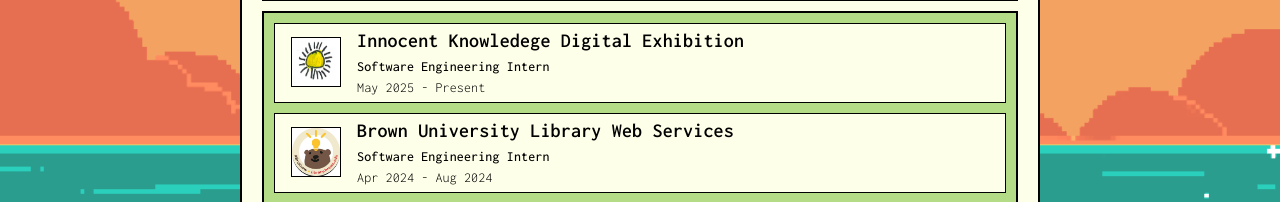
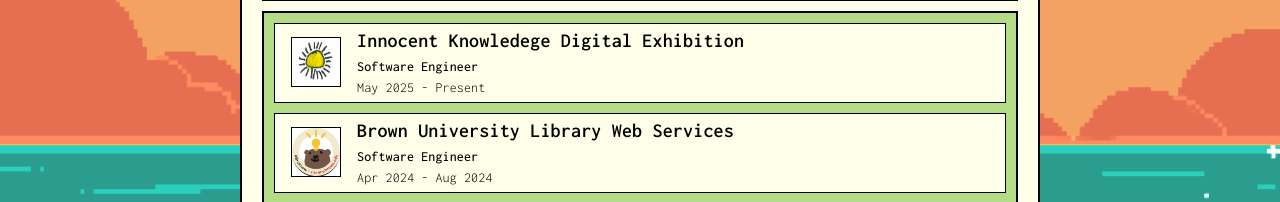
Before and after one commit to ztameem/portfolio, a React (Create React App) app: page / in a window 1280 px wide. Both pictures are taken after a click on the element "Professional Experience". Shown: the part 362-564 px from the top of the page. Built offline with nearby package versions, Linux system fonts and the light colour scheme; no server answers.

Commit message:
semantic changes

```diff
--- a/src/components/About.js
+++ b/src/components/About.js
@@ -144,8 +144,7 @@
               fontSize: "14px",
             }}
           >
-            Currently a SWE intern developing a digital exhibit for Innocent
-            Knowledge.
+            Currently developing a digital exhibit for Innocent Knowledge.
             <br />
             <br /> I'm passionate for tech that bridges 'people and place' in
             ways that tell their stories. Outside of that, I love to log
--- a/src/components/Resume.js
+++ b/src/components/Resume.js
@@ -11,7 +11,7 @@
   {
     image: InnocentKnowledge,
     name: "Innocent Knowledege Digital Exhibition",
-    title: "Software Engineering Intern",
+    title: "Software Engineer",
     duration: "May 2025 - Present",
     location: "Providence, RI",
     link: "https://innocentknowledge.com/",
@@ -19,7 +19,7 @@
   {
     image: BrownLibrary,
     name: "Brown University Library Web Services",
-    title: "Software Engineering Intern",
+    title: "Software Engineer",
     duration: "Apr 2024 - Aug 2024",
     location: "Monroe, MI",
     link: "https://library.brown.edu/",
```
